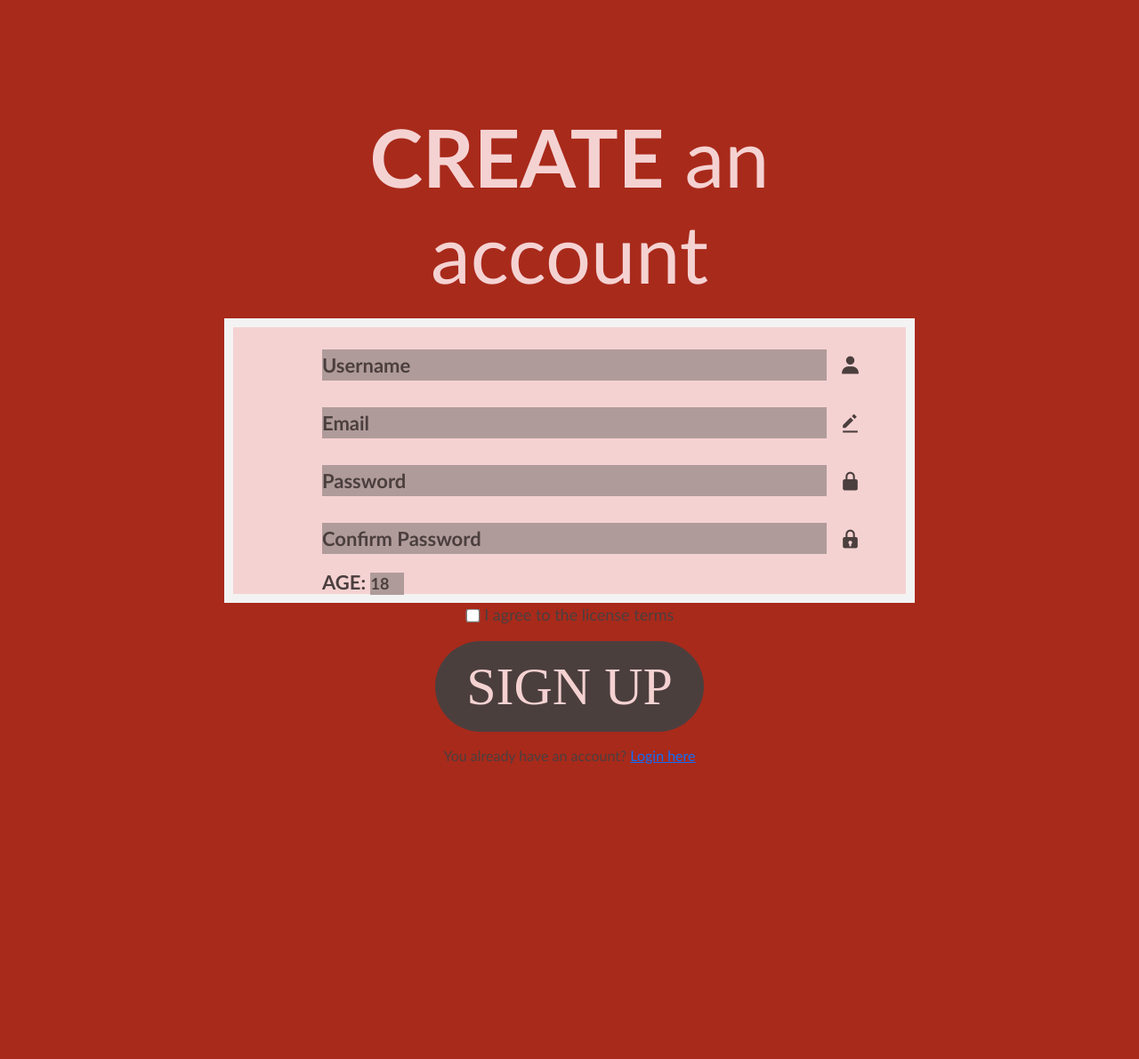
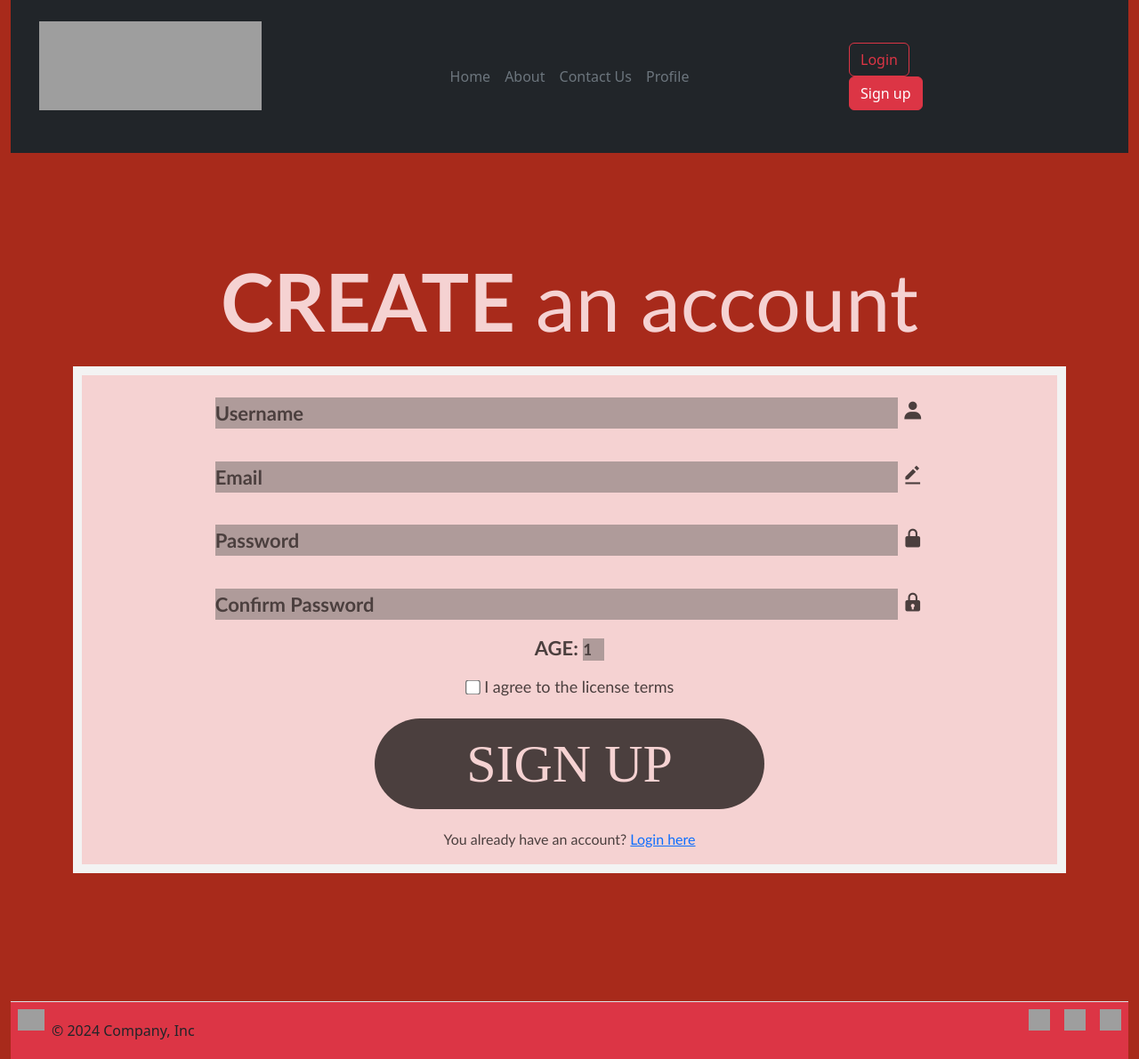
Before and after one commit to BenHoPrograms/SoftwareDevGroupProject, a PHP site: page /RegistrationPage.php in a window 1280 px wide. Shown: the whole page at 89% size. Before the commit the page ends 859 px from the top, so only its background shows below. Run offline with PHP 8.4, Linux system fonts and the light colour scheme; some web fonts are replaced; grey boxes are pictures that could not be loaded.

Commit message:
Put index sign up success php code in more suitable index.inc.php and fixed the styling/bootstrap for the registraion page. Registration 100% done and working

```diff
--- a/RegistrationPage.css
+++ b/RegistrationPage.css
@@ -7,20 +7,21 @@
 }
 
 body {
-    display: flex;
     justify-content: center;
     align-items: center;
-    min-height: 100vh;
     background-color: #a82a1b;
 }
 
-.container {
-    width: 800px;
+.wrapper {
+    background-position: center;
     color: #4b3f3e;
     font-family: "Candara", sans-serif;
+    max-width: 100vw;
+    margin-bottom: 18vh;
+    margin-top: 10%;
 }
 
-.container h1 {
+.wrapper h1 {
     font-size: 90;
     font-weight: normal;
     color: #f5d2d2;
@@ -28,29 +29,25 @@ body {
     margin-bottom: 20;
 }
 
-.container .box {
+.wrapper .box {
+    text-align: center;
     background-color: #f5d2d2;
     width:100%;
-    height: 40%;
     display:inline-block;
     border:10px solid #f3f3f3;
-    margin:0;
 }
 
-.container .input-box {
-    position: relative;
+.wrapper .input-box {
     width: 100%;
     height: 50px;
-    margin-left: 100;
     transform: translateY(50%);
     margin-bottom: 2%;
 }
 
-.container .age-select {
+.wrapper .age-select {
     position: relative;
     width: 100%;
     height: 50px;
-    margin-left: 100;
     transform: translateY(50%);
     margin-top: -2%;
     margin-bottom: 2%;
@@ -62,7 +59,8 @@ body {
 .age-select input {
     font-family: "Candara", sans-serif;
     font-weight: bold;
-    width: 5%;
+    min-width: 2%;
+    width:3vh;
     height: 50%;
     background-color: #af9b9a;
     color: black;
@@ -73,7 +71,7 @@ body {
 .input-box input {
     font-family: "Candara", sans-serif;
     font-weight: bold;
-    width: 75%;
+    width: 70%;
     height: 70%;
     background-color: #af9b9a;
     color: black;
@@ -86,14 +84,12 @@ body {
 }
 
 .input-box i {
-    position: absolute;
-    right: 150px;
-    top: 25%;
-    transform: translateY(-30%);
+    top: 10vh;
+    right: 80vw;
     font-size: 25;
 }
 
-.container .license-terms {
+.wrapper .license-terms {
     position: relative;
     text-align: center;
     font-size: 18;
@@ -105,20 +101,19 @@ body {
     transform: translateY(15%);
 }
 
-.container .already-have-an-account {
+.wrapper .already-have-an-account {
     position: relative;
     text-align: center;
     font-size: 16;
 }
 
-.container .btn {
+.wrapper .btn {
     cursor: pointer;
     font-family: 'Times New Roman', Times, serif;
     color: #f5d2d2;
     border: none;
     outline: none;
     background: #4b3f3e;
-    margin-left: 30%;
     width: 40%;
     border-radius: 100px;
     font-size: 60;
--- a/RegistrationPage.php
+++ b/RegistrationPage.php
@@ -6,8 +6,12 @@
 <html>
 
 <head>
-    <title> CREATE an account </title>
+    <title> Vibe - Register</title>
+    <meta charset="utf-8">
     <meta name="viewport" content="width=device-width, initial-scale=1">
+    <meta name="author" content = "Ahmed Abdalla">
+    <meta name="keywords" content = "Vibe, Dating, Dates, Register">
+    <meta name="robots" content = "NOINDEX, NOFOLLOW">
     <link href="https://cdn.jsdelivr.net/npm/bootstrap@5.2.3/dist/css/bootstrap.min.css" rel="stylesheet" integrity="sha384-rbsA2VBKQhggwzxH7pPCaAqO46MgnOM80zW1RWuH61DGLwZJEdK2Kadq2F9CUG65" crossorigin="anonymous">
     <link href='https://unpkg.com/boxicons@2.1.4/css/boxicons.min.css' rel='stylesheet'>
     <link rel="stylesheet" href="RegistrationPage.css">
@@ -15,7 +19,42 @@
 
 <body>
 
+    <!-- Bootstrap Bundle with Popper -->
+    <script src="https://cdn.jsdelivr.net/npm/bootstrap@5.0.2/dist/js/bootstrap.bundle.min.js"
+        integrity="sha384-MrcW6ZMFYlzcLA8Nl+NtUVF0sA7MsXsP1UyJoMp4YLEuNSfAP+JcXn/tWtIaxVXM"
+        crossorigin="anonymous">
+    </script>
+
+    <!-- Header-->
+    <div class="container-fluid">
+        <div class="header">
+            <header class="d-flex flex-wrap align-items-center justify-content-center justify-content-md-between py-4 bg-dark">
+
+            <!-- Image -->
+            <a href="/" class="d-flex align-items-center col-md-3 mb-2 mb-md-0 text-dark text-decoration-none">
+                <img class="d-block mx-auto mb-4" src="https://picsum.photos/800/800" alt="" width="250" height="100">
+            </a>
+
+            <!--Titles -->
+            <ul class="nav col-12 col-md-auto mb-2 justify-content-center mb-md-0">
+                <li><a href="/index.html" class="nav-link px-2 link-secondary">Home</a></li>
+                <li><a href="/about.html" class="nav-link px-2 link-secondary">About</a></li>
+                <li><a href="/contact.html" class="nav-link px-2 link-secondary">Contact Us</a></li>
+                <li><a href="/dashboard.html" class="nav-link px-2 link-secondary">Profile</a></li>
+            </ul>
+
+                <!-- Sign Up -->
+            <div class="col-md-3">
+                <button type="button" class="btn btn-outline-danger me-2">Login</button>
+                <form action="includes/index.inc.php" method="post">
+                    <button type="submit" class="btn btn-danger" name="signupButton">Sign up</button>
+                </form>
+            </div>
+            </header>
+        </div>
+    </div>
     <div class="container">
+        <div class="wrapper">
             <form action="includes/signup.inc.php" method="post">
                 <h1><b>CREATE</b> an account</h1>
 
@@ -45,9 +84,28 @@
             <?php
                 CheckRegistrationErrors();
             ?>
-
+        </div>
     </div>
 
+            <!-- Footer -->
+    <div class="container-fluid">
+        <div class="footer">
+            <footer class="d-flex flex-wrap justify-content-between align-items-center border-top bg-danger py-2 px-2">
+            <div class="col-md-4 d-flex align-items-center">
+                <a href="/" class="mb-3 me-2 mb-md-0 text-body-secondary text-decoration-none lh-1">
+                    <img class="d-block mx-auto mb-4" src="https://picsum.photos/800/800" alt="" width="30" height="24">
+                </a>
+                <span class="mb-3 mb-md-0 text-body-secondary">© 2024 Company, Inc</span>
+            </div>
+
+            <ul class="nav col-md-4 justify-content-end list-unstyled d-flex">
+                <li class="ms-3"><a class="text-body-secondary" href="#"><img class="d-block mx-auto mb-4" src="https://picsum.photos/800/800" alt="" width="24" height="24"></a></li>
+                <li class="ms-3"><a class="text-body-secondary" href="#"><img class="d-block mx-auto mb-4" src="https://picsum.photos/800/800" alt="" width="24" height="24"></a></li>
+                <li class="ms-3"><a class="text-body-secondary" href="#"><img class="d-block mx-auto mb-4" src="https://picsum.photos/800/800" alt="" width="24" height="24"></a></li>
+            </ul>
+            </footer>
+        </div>
+    </div>
 </body>
 
 </html>
```
Also changed, not shown: Includes/index.inc.php (added, +18 -0 lines), index.php (+8 -3 lines). Lines whose indentation alone changed are shown as unchanged.
